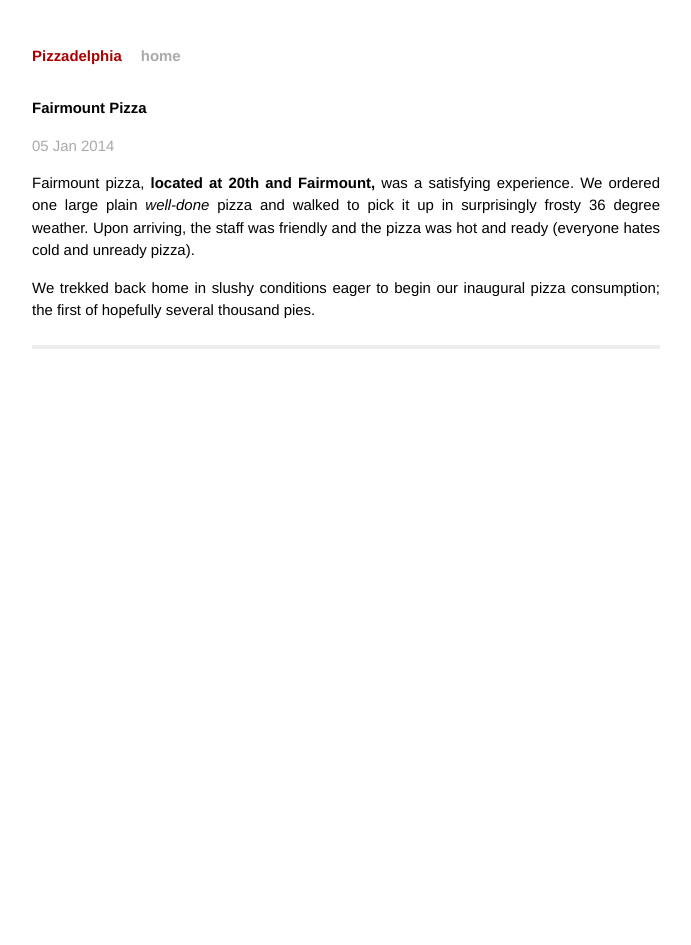
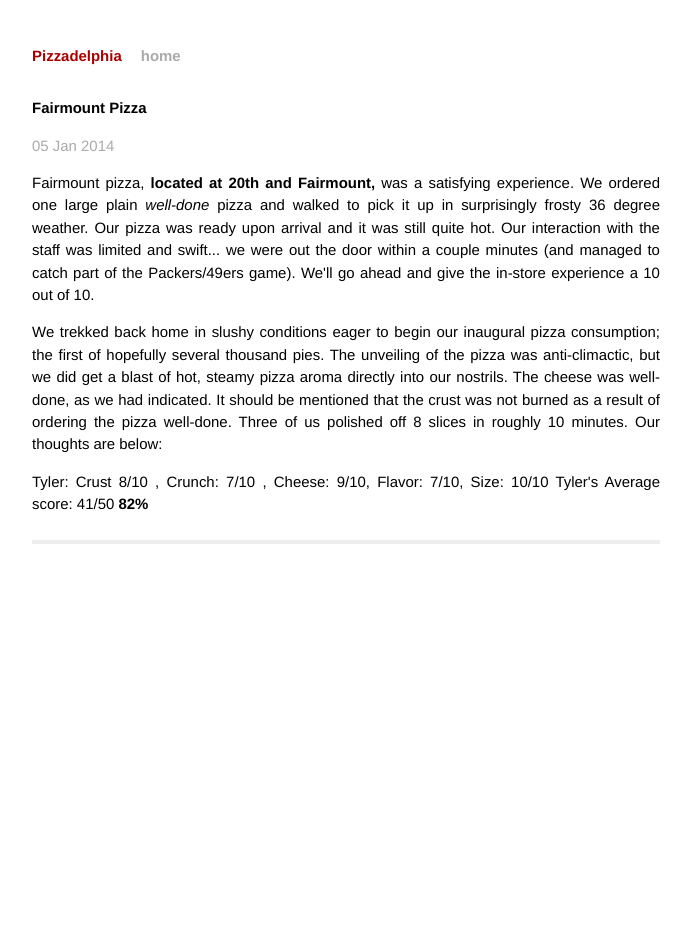
Before and after one commit to jdament/jdament.github.io, a Jekyll site: the page built from _posts/2014-01-05-fairmount-pizza.markdown, in a window 1280 px wide. Shown: the whole page, without its empty margins (294-985 px from the left). Built offline with Jekyll 4.4.1, drawn with Linux system fonts in a browser that asks for light colours; Markdown is read by kramdown in place of the engine named in the settings.

Commit message:
adjust post content

```diff
--- a/_posts/2014-01-05-fairmount-pizza.markdown
+++ b/_posts/2014-01-05-fairmount-pizza.markdown
@@ -6,8 +6,12 @@
 ---
 
 <p>
-	Fairmount pizza, <strong>located at 20th and Fairmount,</strong> was a satisfying experience. We ordered one large plain <i>well-done</i> pizza and walked to pick it up in surprisingly frosty 36 degree weather. Upon arriving, the staff was friendly and the pizza was hot and ready (everyone hates cold and unready pizza).
+	Fairmount pizza, <strong>located at 20th and Fairmount,</strong> was a satisfying experience. We ordered one large plain <i>well-done</i> pizza and walked to pick it up in surprisingly frosty 36 degree weather. Our pizza was ready upon arrival and it was still quite hot. Our interaction with the staff was limited and swift... we were out the door within a couple minutes (and managed to catch part of the Packers/49ers game). We'll go ahead and give the in-store experience a 10 out of 10.
 </p>
 <p>
-	We trekked back home in slushy conditions eager to begin our inaugural pizza consumption; the first of hopefully several thousand pies.
+	We trekked back home in slushy conditions eager to begin our inaugural pizza consumption; the first of hopefully several thousand pies. The unveiling of the pizza was anti-climactic, but we did get a blast of hot, steamy pizza aroma directly into our nostrils. The cheese was well-done, as we had indicated. It should be mentioned that the crust was not burned as a result of ordering the pizza well-done. Three of us polished off 8 slices in roughly 10 minutes. Our thoughts are below:
 </p>
+<p>
+	Tyler: Crust 8/10 , Crunch: 7/10 , Cheese: 9/10, Flavor: 7/10, Size: 10/10
+	Tyler's Average score: 41/50 <strong>82%</strong>
+</p>
```
